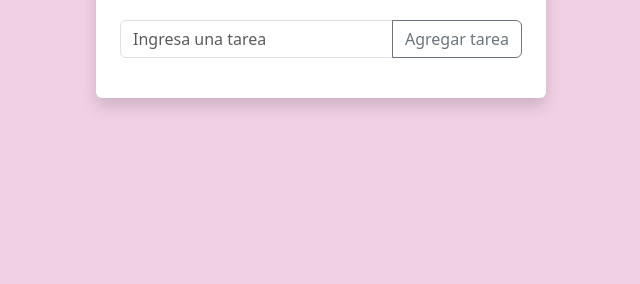
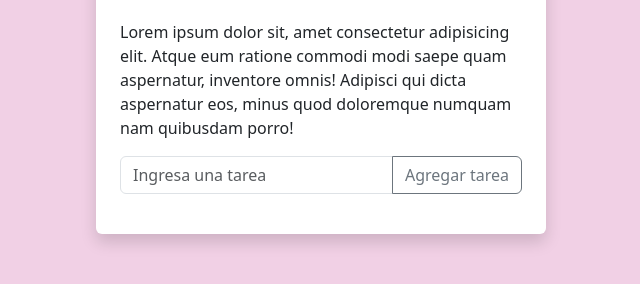
Before and after one commit to samiglomunoz/gestor, a plain HTML site: page index.html in a window 1280 px wide. Shown: the part 114-398 px from the top of the page, without its empty margins (319-959 px from the left). Drawn offline with nearby package versions, Linux system fonts and the light colour scheme.

Commit message:
Agregado párrafo

```diff
--- a/index.html
+++ b/index.html
@@ -14,6 +14,7 @@
 
     <div class="container mt-5 p-4 shadow rounded">
         <h2 class="text-center mb-4">Gestión de tareas</h2>
+        <p>Lorem ipsum dolor sit, amet consectetur adipisicing elit. Atque eum ratione commodi modi saepe quam aspernatur, inventore omnis! Adipisci qui dicta aspernatur eos, minus quod doloremque numquam nam quibusdam porro!</p>
         <div class="input-group mb-3">
             <input type="text" class="form-control" id="tarea" placeholder="Ingresa una tarea" aria-label="tareas"
                 aria-describedby="button-addon2">
```
